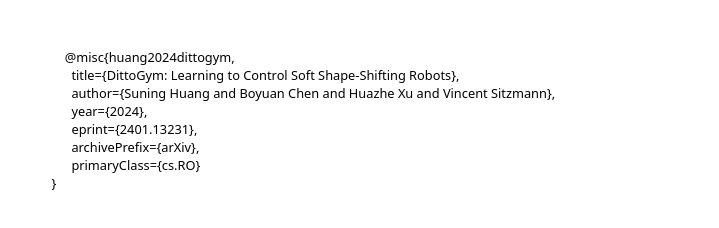
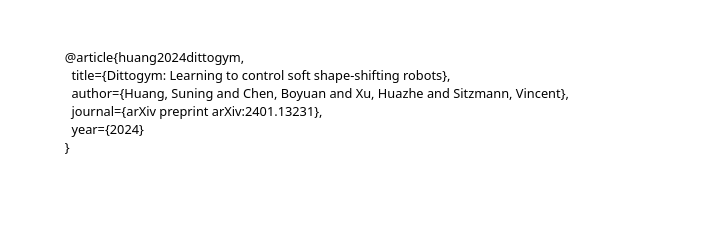
Before and after one commit to suninghuang19/dittogym_page, a plain HTML site: page index.html in a window 1280 px wide. Shown: the part 3271-3499 px from the top of the page, without its empty margins (280-999 px from the left). Drawn offline with Linux system fonts and the light colour scheme.

Commit message:
Update index.html

```diff
--- a/index.html
+++ b/index.html
@@ -189,14 +189,12 @@
   <h2 id="citation">Citation</h2>
   <body>
     <pre><code>
-      @misc{huang2024dittogym,
-        title={DittoGym: Learning to Control Soft Shape-Shifting Robots},
-        author={Suning Huang and Boyuan Chen and Huazhe Xu and Vincent Sitzmann},
-        year={2024},
-        eprint={2401.13231},
-        archivePrefix={arXiv},
-        primaryClass={cs.RO}
-  }
+      @article{huang2024dittogym,
+        title={Dittogym: Learning to control soft shape-shifting robots},
+        author={Huang, Suning and Chen, Boyuan and Xu, Huazhe and Sitzmann, Vincent},
+        journal={arXiv preprint arXiv:2401.13231},
+        year={2024}
+      }
     </code></pre>
   </body>
 
```
